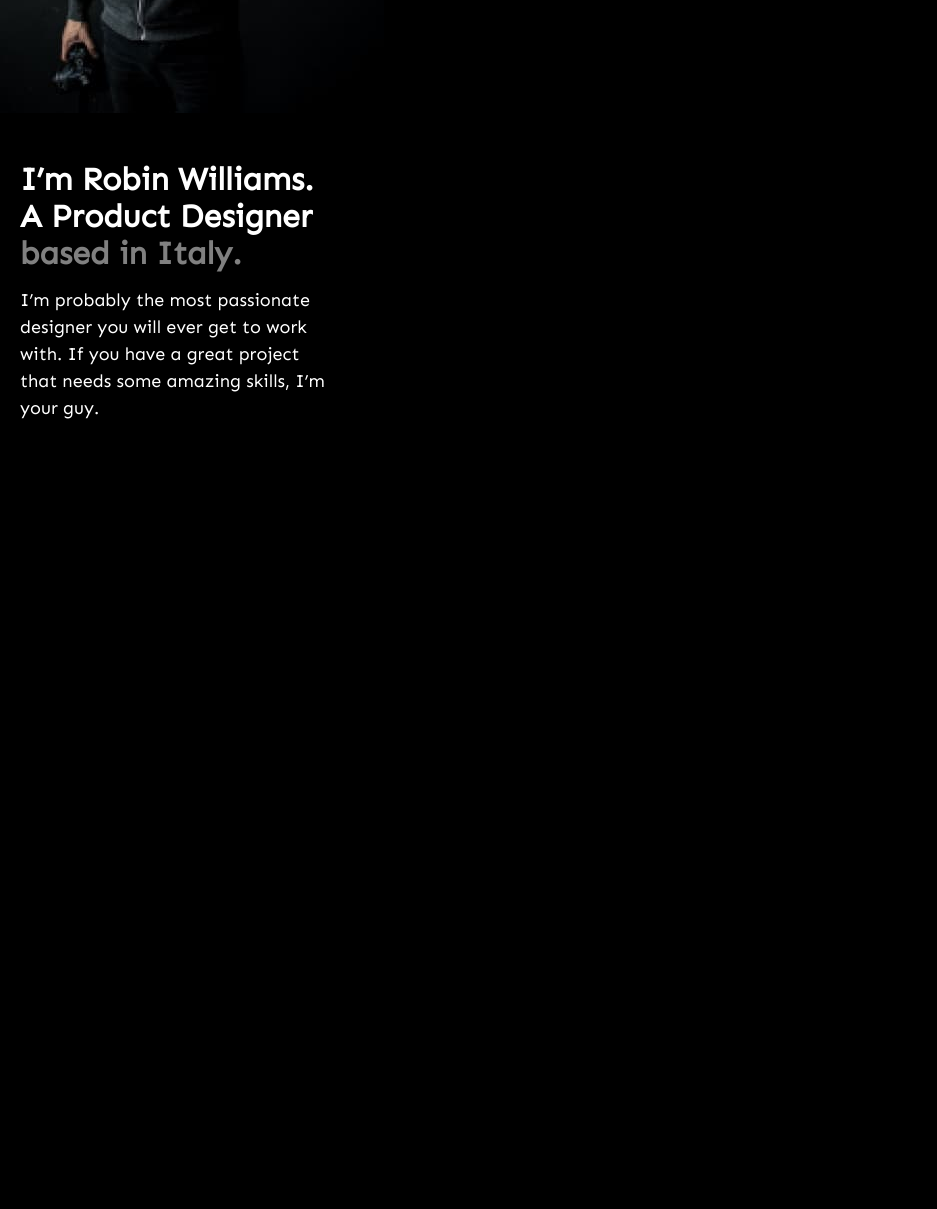
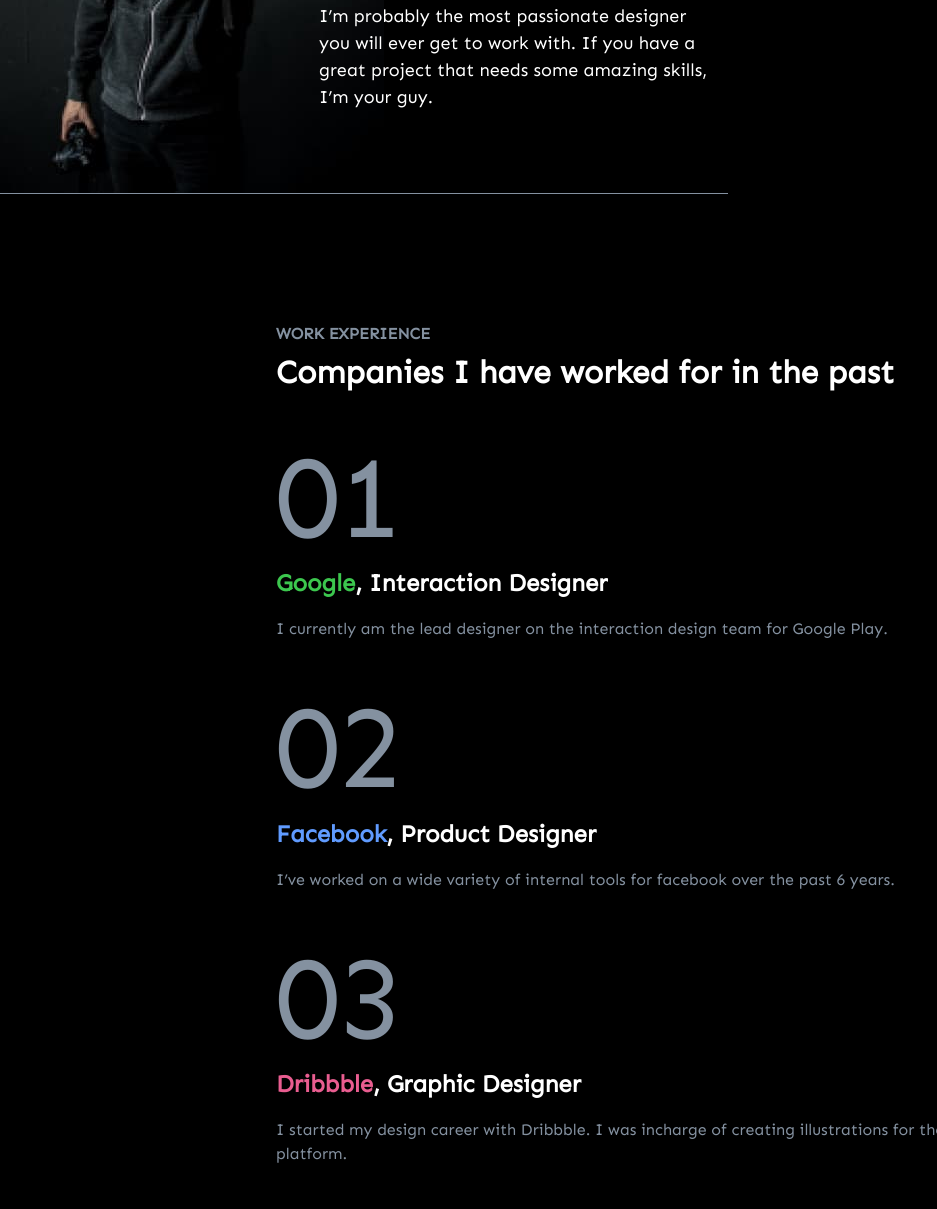
Before and after one commit to ruslankozenko/Robin.W-training, a plain HTML site: page index.html in a window 1280 px wide. Shown: the part 625-1834 px from the top of the page, without its empty margins (0-937 px from the left). Before the commit the page ends 1095 px from the top, so only its background shows below. Drawn offline with nearby package versions, Linux system fonts and the light colour scheme.

Commit message:
experienc mob

```diff
--- a/index.html
+++ b/index.html
@@ -66,6 +66,7 @@
 
     <main>
       <section class="hero">
+        <div class="container-hero">
           <picture class="hero-photo">
             <source
               srcset="
@@ -94,19 +95,62 @@
               class="about-photo"
             />
           </picture>
-        <div class="container-hero">
+
           <div class="form-hero">
             <h1 class="main-title">
               I’m Robin Williams. A Product Designer
               <span class="where-is">based in Italy.</span>
             </h1>
-          </div>
+
             <p class="description-hero">
               I’m probably the most passionate designer you will ever get to
               work with. If you have a great project that needs some amazing
               skills, I’m your guy.
             </p>
-          </h1>
+          </div>
+        </div>
+      </section>
+
+      <!------ /Hero ------>
+
+      <section class="experienc-page">
+        <div class="container-experienc container">
+          <h2 class="experienc-title">work experience</h2>
+          <h3 class="experienc-work">
+            Companies I have worked for in the past
+          </h3>
+          <ul class="experienc-list">
+            <li class="experienc-item">
+              <h4 class="experienc-number">01</h4>
+              <h5 class="item-experienc-name">
+                <span class="green">Google</span>, Interaction Designer
+              </h5>
+              <p class="item-experienc-description">
+                I currently am the lead designer on the interaction design team
+                for Google Play.
+              </p>
+            </li>
+            <li class="experienc-item">
+              <h4 class="experienc-number">02</h4>
+              <h5 class="item-experienc-name">
+                <span class="blue">Facebook</span>, Product Designer
+              </h5>
+              <p class="item-experienc-description">
+                I’ve worked on a wide variety of internal tools for facebook
+                over the past 6 years.
+              </p>
+            </li>
+            <li class="experienc-item">
+              <h4 class="experienc-number">03</h4>
+              <h5 class="item-experienc-name">
+                <span class="red">Dribbble</span>, Graphic Designer
+              </h5>
+              <p class="item-experienc-description">
+                I started my design career with Dribbble. I was incharge of
+                creating illustrations for the platform.
+              </p>
+            </li>
+          </ul>
         </div>
       </section>
     </main>
--- a/styles.css
+++ b/styles.css
@@ -94,17 +94,18 @@ body {
 
 .container-hero {
     max-width: 360px;
-    padding: 48px 20px;
+    border-bottom: 1px solid #8491a0;
 }
 
 .form-hero {
-    padding-bottom: 16px;
+    padding: 48px 20px;
 }
 
 .main-title {
      font-weight: 700;
      font-size: 32px;
      color: #fff;
+     margin-bottom: 16px;
 }
 
 .where-is {
@@ -118,9 +119,68 @@ body {
     color: #fff;
 }
 
+/* ============== /MOBILE HERO ============== */
 
+/* ============== MOBILE EXPERIENC ============== */
 
-/* ============== /MOBILE HERO ============== */
+.container-experienc {
+    padding: 48px 20px;
+}
+
+.experienc-title {
+    font-weight: 700;
+    font-size: 16px;
+    line-height: 1.5;
+    text-transform: uppercase;
+    color: #8491a0;
+    padding-bottom: 8px;
+}
+
+.experienc-work {
+    font-weight: 700;
+    font-size: 32px;
+    color: #fff;
+    padding-bottom: 40px;
+}
+
+.experienc-item {
+    padding-bottom: 40px;
+}
+
+.experienc-number {
+    font-weight: 400;
+    font-size: 117px;
+    color: #8491a0;
+}
+
+.item-experienc-name {
+    font-weight: 700;
+    font-size: 24px;
+    line-height: 1.5;
+    color: #fff;
+    padding-bottom: 16px;
+}
+
+.item-experienc-description {
+        font-weight: 400;
+        font-size: 16px;
+        line-height: 1.5;
+        color: #8491a0;
+}
+
+.green {
+    color: #3cc74e;
+}
+
+.blue {
+    color: #609bff;
+}
+
+.red {
+    color: #e95d90;
+}
+
+/* ============== /MOBILE EXPERIENC ============== */
 
 @media screen and (min-width: 768px) {
 
@@ -169,6 +229,32 @@ body {
 
 /* ============== /TABLET HEADER ============== */
 
+/* ============== TABLET HERO ============== */
+
+.container-hero {
+    max-width: 728px;
+   display: flex;
+   align-items: center;
+   margin-top: 80px;
+   margin-bottom: 80px;
+}
+
+.form-hero {
+    padding: 0;
+    margin-left: -65px;
+    max-width: 400px;
+    height: 475px;
+}
+
+.main-title {
+    font-size: 56px;
+    margin-bottom: 32px;
+   line-height: normal;
+}
+
+
+/* ============== /TABLET HERO ============== */
+
 }
 
 @media screen and (min-width: 1440px) {
@@ -189,4 +275,20 @@ body {
 
 /* ============== /DESKTOP HEADER ============== */
 
+/* ============== DESKTOP HERO ============== */
+
+.container-hero {
+    max-width: 1400px;
 }
+
+.form-hero {
+    max-width: 738px;
+}
+
+.main-title {
+    font-size: 78px;
+}
+
+/* ============== /DESKTOP HERO ============== */
+
+}
```
Lines whose indentation alone changed are shown as unchanged.
